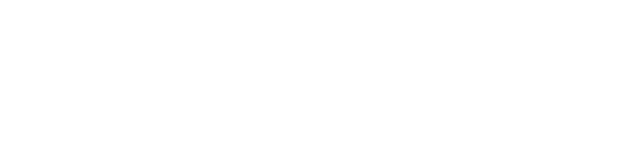
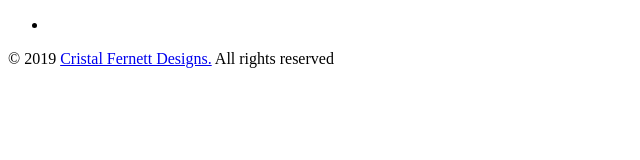
Before and after one commit to cristalvi/basicProjectFile, a plain HTML site: page about.html in a window 1280 px wide. Shown: the whole page, without its empty margins (0-640 px from the left). Drawn offline with Linux system fonts and the light colour scheme.

Commit message:
finalized starter files

```diff
--- a/about.html
+++ b/about.html
@@ -3,8 +3,32 @@
     <head>
         <meta charset="utf-8">
         <title></title>
+
+        <!-- styles.css Link -->
+        <link rel="stylesheet" href="css/styles.css">
+
     </head>
     <body>
 
+        <!-- <?php include('includes/nav.php'); ?> -->
+        <div class="nav-container">
+            <nav class="wrapper">
+                <ul>
+                    <li></li>
+                </ul>
+            </nav>
+        </div>
+        <!--  END of NAV -->
+
+        <!-- <?php include('includes/footer.php'); ?> -->
+        <div class="footer-container">
+            <footer class="wrapper">
+                <!-- CreditTo Start -->
+                <!--<div class="credit">Design By <a href="http://www.cristalfernett.com" target="_blank">Cristal Fernett</a></div>-->
+                <!-- CreditTo End -->
+                <div class="credit"><p>© 2019 <a href="http://www.cristalfernett.com" target="_blank">Cristal Fernett Designs.</a> All rights reserved</p></div>
+            </footer>
+        </div>    <!-- END of FOOTER -->
+
     </body>
 </html>
--- a/css/styles.css
+++ b/css/styles.css
@@ -0,0 +1,31 @@
+html {
+    color: ;
+    font-size: ;
+    line-height: ;
+}
+
+/* ===========================================
+   Author's custom styles
+   ============================================ */
+
+   .nav-container {
+
+   }
+
+   .nav-container .wrapper {
+
+   }
+
+
+
+   .footer-container {
+
+   }
+
+   .footer-container .wrapper {
+
+   }
+
+   .footer-container .wrapper .credit {
+       margin: 3px 0;
+   }
```
Also changed, not shown: contact.html (+24 -0 lines), index.html (+24 -0 lines), page.html (+24 -0 lines), 1 other file.
